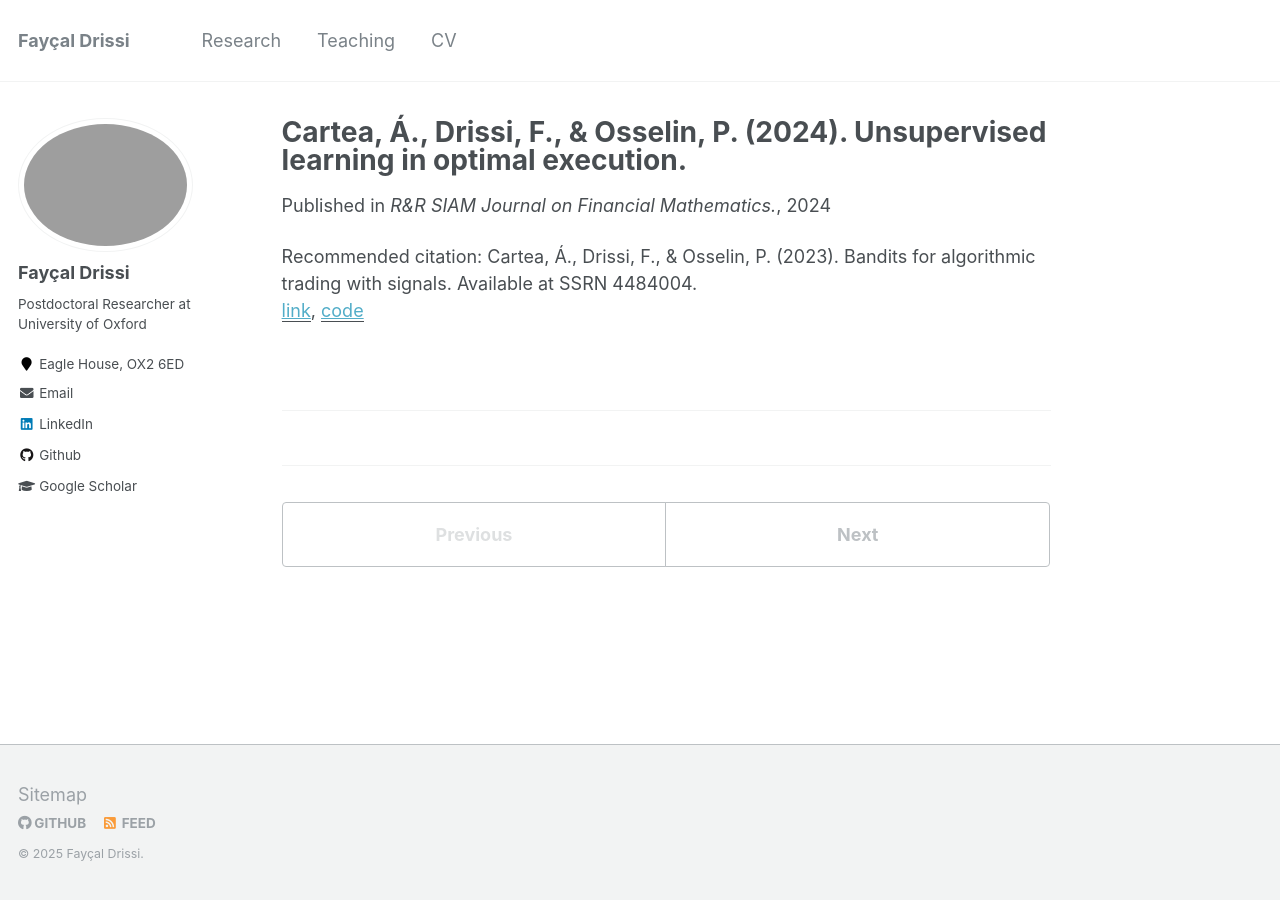
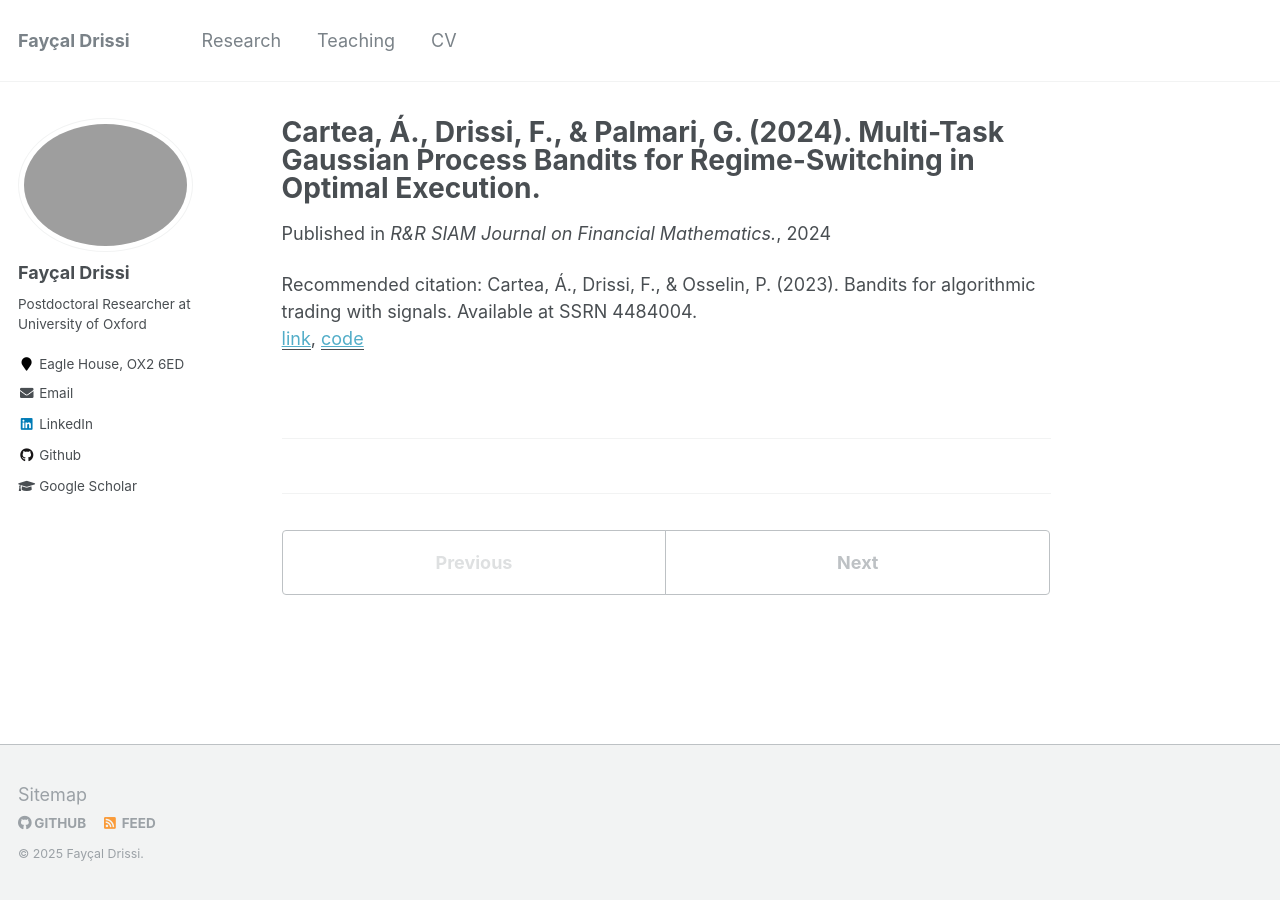
Before and after one commit to FDR0903/FDR0903.github.io, a Jekyll site: the page built from _workingpapers/bandit_test.html, in a window 1280 px wide. Built offline with Jekyll 4.4.1, drawn with Linux system fonts in a browser that asks for light colours.

Commit message:
bandit paper

```diff
--- a/_workingpapers/bandit_test.html
+++ b/_workingpapers/bandit_test.html
@@ -1,5 +1,5 @@
 ---
-title: "Cartea, Á., Drissi, F., & Osselin, P. (2024). Unsupervised learning in optimal execution."
+title: "Cartea, Á., Drissi, F., & Palmari, G. (2024). Multi-Task Gaussian Process Bandits for Regime-Switching in Optimal Execution."
 collection: workingpapers
 permalink: /workingpapers/bandits_execution
 date: 2024-07-01
```
